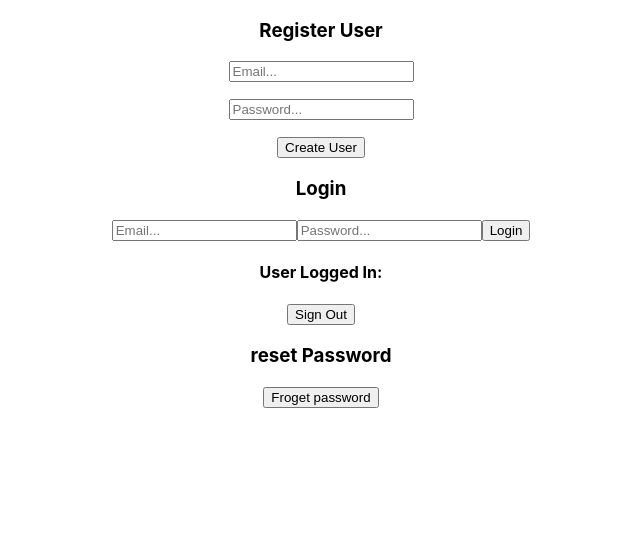
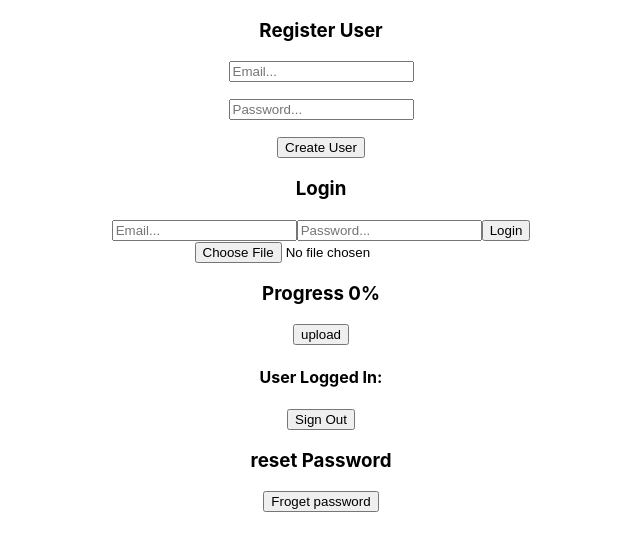
Before and after one commit to navoddilshan9/firebase-auth, a React (Create React App) app: page / in a window 1280 px wide. Shown: the top 550 px of the page, without its empty margins (319-959 px from the left). Built offline with nearby package versions, Linux system fonts and the light colour scheme.

Commit message:
firestore added

```diff
--- a/src/App.js
+++ b/src/App.js
@@ -7,10 +7,12 @@ import {
   signOut,
   sendPasswordResetEmail,
 } from 'firebase/auth'
+import { getDownloadURL, ref, uploadBytesResumable } from 'firebase/storage'
 import { userSchema } from './validation/userValidation'
 import { auth } from './firebase/config'
 import { useForm } from 'react-hook-form'
 import { yupResolver } from '@hookform/resolvers/yup'
+import { storage } from './firebase/config'
 import './App.css'
 
 function App() {
@@ -21,7 +23,7 @@ function App() {
   const [resetEmail, setResetEmail] = useState(null)
   const [isForget, setIsforget] = useState(false)
   const [user, setUser] = useState({})
-
+  const [pogress, setPogress] = useState(0)
   // onAuthStateChanged(auth, (currentUser) => {
   //   setUser(currentUser)
   // })
@@ -73,6 +75,32 @@ function App() {
         })
     }
   }
+  const uploadImage = (e) => {
+    e.preventDefault()
+    const file = e.target[0].files[0]
+    // console.log(file)
+    fileUpload(file)
+  }
+  const fileUpload = (file) => {
+    if (!file) return
+    const storageRef = ref(storage, `/files/${file}`)
+    const uploadTask = uploadBytesResumable(storageRef, file)
+    uploadTask.on(
+      'state shanged',
+      (snapshot) => {
+        const prog = Math.round(
+          (snapshot.bytesTransferred / snapshot.totalBytes) * 100
+        )
+        setPogress(prog)
+      },
+      (err) => console.log(err),
+      () => {
+        getDownloadURL(uploadTask.snapshot.ref).then((url) => {
+          console.log(url)
+        })
+      }
+    )
+  }
   return (
     <div className='App'>
       <form onSubmit={handleSubmit(submitForm)}>
@@ -117,7 +145,18 @@ function App() {
         {/* <p> {errors.password?.message} </p> */}
         <button onClick={login}> Login</button>
       </div>
-
+      <form onSubmit={uploadImage} name='form1'>
+        <input
+          placeholder='image...'
+          name='uploadBox'
+          type='file'
+          onChange={(event) => {
+            setLoginPassword(event.target.value)
+          }}
+        />
+        <h3>Progress {pogress}%</h3>
+        <button type='submit'> upload</button>
+      </form>
       <h4> User Logged In: </h4>
       {user?.email}
 
--- a/src/firebase/config.js
+++ b/src/firebase/config.js
@@ -1,6 +1,6 @@
 import { initializeApp } from 'firebase/app'
 import { getAuth } from 'firebase/auth'
-
+import { getStorage } from 'firebase/storage'
 const firebaseConfig = {
   apiKey: 'AIzaSyAmqQYY8JKh7GZHtK2tPu8rAPHiaYXBZFY',
   authDomain: 'auth-dev-eead0.firebaseapp.com',
@@ -12,4 +12,5 @@ const firebaseConfig = {
 
 const app = initializeApp(firebaseConfig)
 
+export const storage = getStorage(app)
 export const auth = getAuth(app)
```
